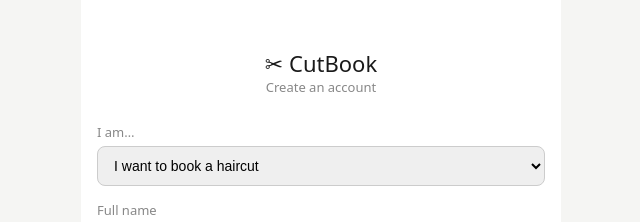
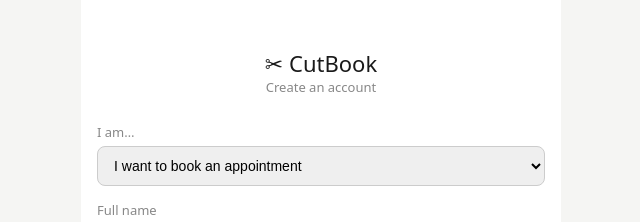
Before and after one commit to wisemantjieva-a11y/Cutbook1, a Next.js app: page /register in a window 1280 px wide. Shown: the top 222 px of the page, without its empty margins (319-959 px from the left). Built offline with nearby package versions, Linux system fonts and the light colour scheme.

Commit message:
Update role labels in registration page

```diff
--- a/app/register/page.tsx
+++ b/app/register/page.tsx
@@ -5,9 +5,9 @@ import Link from 'next/link'
 import { apiFetch } from '@/lib/api'
 
 const ROLES = [
-  { value: 'CUSTOMER', label: 'I want to book a haircut' },
-  { value: 'SHOP_OWNER', label: 'I own a barbershop' },
-  { value: 'BARBER', label: "I'm a freelance/mobile barber" },
+  { value: 'CUSTOMER', label: 'I want to book an appointment' },
+  { value: 'SHOP_OWNER', label: 'I own a barbershop or salon' },
+  { value: 'BARBER', label: "I'm a freelance/mobile stylist" },
 ]
 
 export default function Register() {
```
